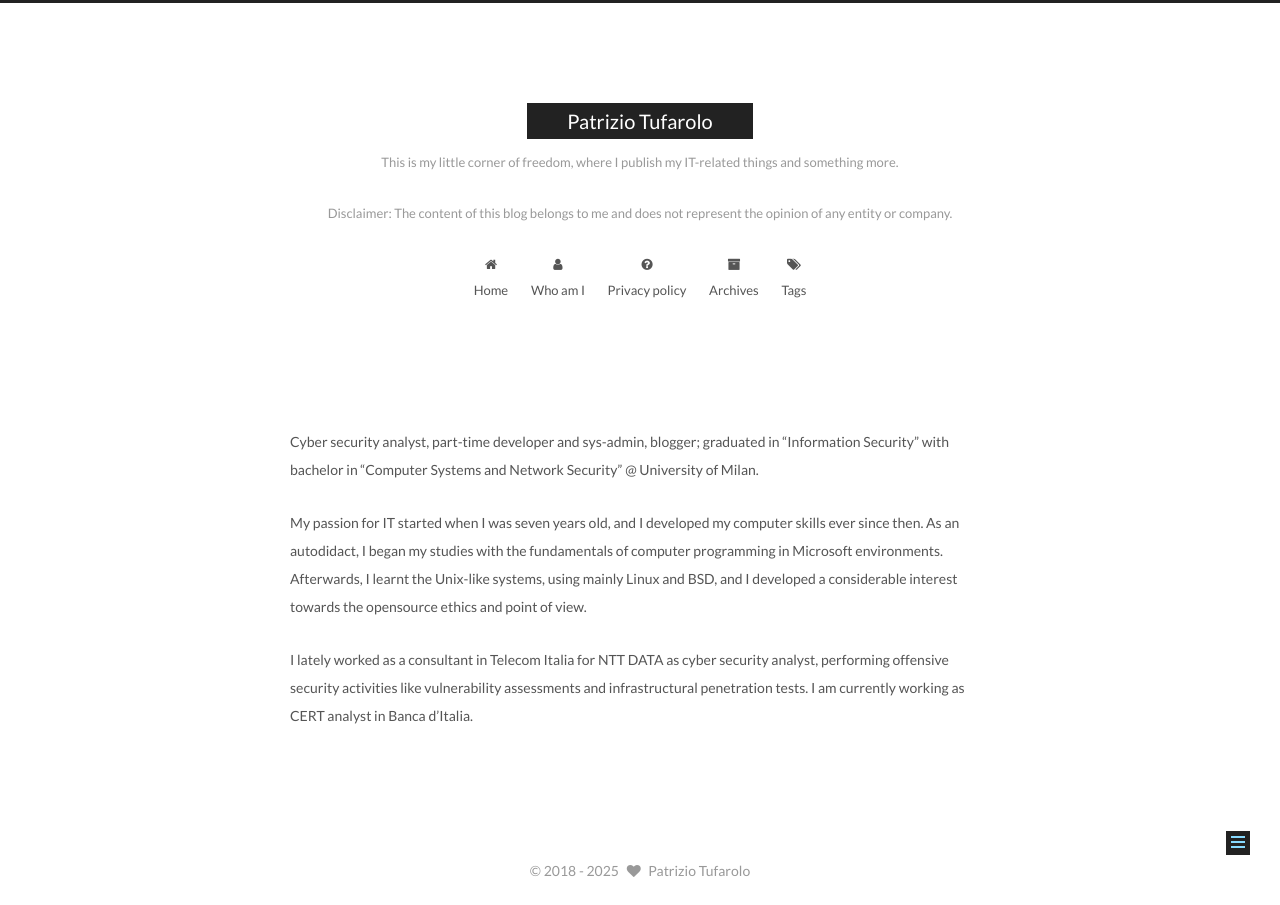
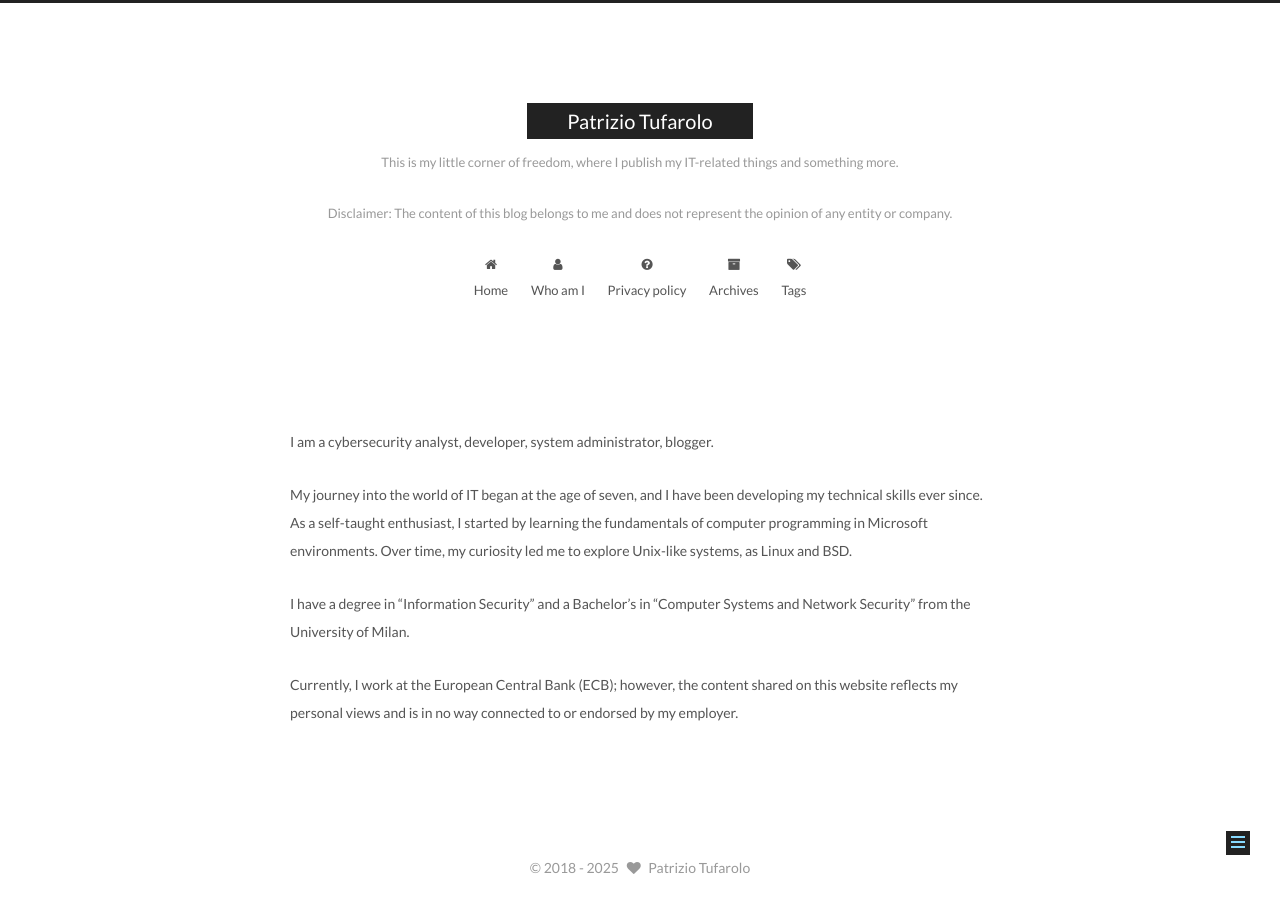
Before and after one commit to patriziotufarolo/patriziotufarolo.github.io, a Jekyll site: the page built from who-am-i/index.md, in a window 1280 px wide. Built offline with Jekyll 4.4.1, drawn with Linux system fonts in a browser that asks for light colours; comment, search, counter and statistics services are not loaded.

Commit message:
Update index.md

```diff
--- a/who-am-i/index.md
+++ b/who-am-i/index.md
@@ -3,11 +3,10 @@ layout: page
 type: about
 ---
 
-Cyber security analyst, part-time developer and sys-admin, blogger; graduated in "Information Security" with bachelor in "Computer Systems and Network Security" @ University of Milan.
+I am a cybersecurity analyst, developer, system administrator, blogger.
 
-My passion for IT started when I was seven years old, and I developed my computer skills ever since then.
-As an autodidact, I began my studies with the fundamentals of computer programming in Microsoft environments.
-Afterwards, I learnt the Unix-like systems, using mainly Linux and BSD, and I developed a considerable interest towards the opensource ethics and point of view.
+My journey into the world of IT began at the age of seven, and I have been developing my technical skills ever since. As a self-taught enthusiast, I started by learning the fundamentals of computer programming in Microsoft environments. Over time, my curiosity led me to explore Unix-like systems, as Linux and BSD.
 
-I lately worked as a consultant in Telecom Italia for NTT DATA as cyber security analyst, performing offensive security activities like vulnerability assessments and infrastructural penetration tests.
-I am currently working as CERT analyst in Banca d'Italia.
+I have a degree in "Information Security" and a Bachelor's in "Computer Systems and Network Security" from the University of Milan.
+
+Currently, I work at the European Central Bank (ECB); however, the content shared on this website reflects my personal views and is in no way connected to or endorsed by my employer.
```
